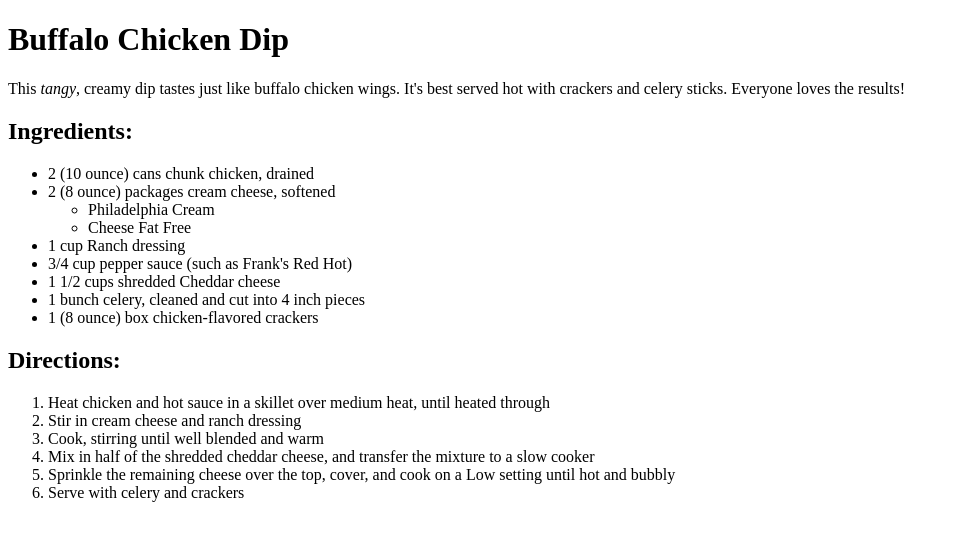
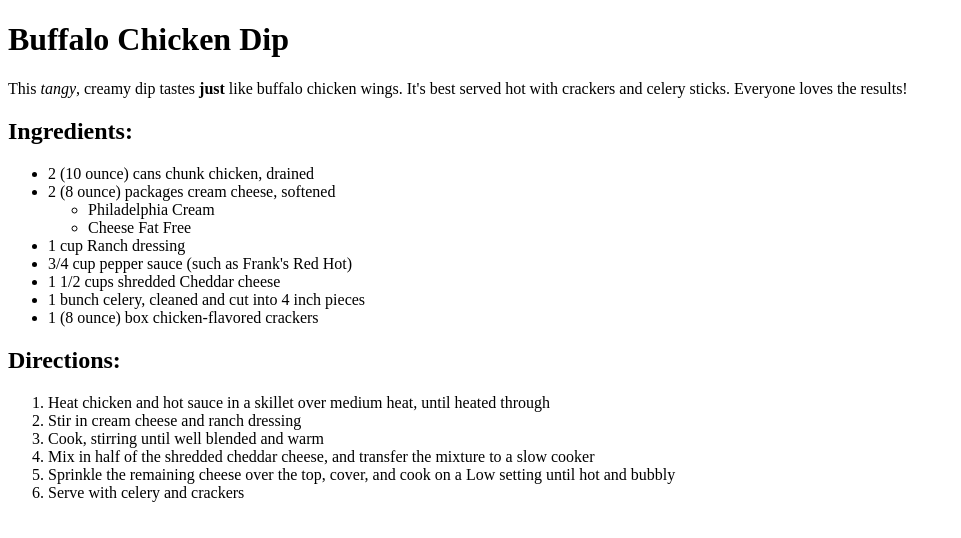
Before and after one commit to RachelBrida/rachelbrida.github.io, a plain HTML site: page recipe2.html in a window 1280 px wide. Shown: the whole page, without its empty margins (0-961 px from the left). Drawn offline with Linux system fonts and the light colour scheme.

Commit message:
Commit Summary

```diff
--- a/recipe2.html
+++ b/recipe2.html
@@ -8,7 +8,7 @@
 
 <h1>Buffalo Chicken Dip</h1>
 
-<p>This <em>tangy</em>, creamy dip tastes just like buffalo chicken wings. It's best served hot with crackers and celery sticks. Everyone loves the results!</p>
+<p>This <em>tangy</em>, creamy dip tastes <strong>just</strong> like buffalo chicken wings. It's best served hot with crackers and celery sticks. Everyone loves the results!</p>
 
 <h2>Ingredients:</h2>
 <ul>
```
